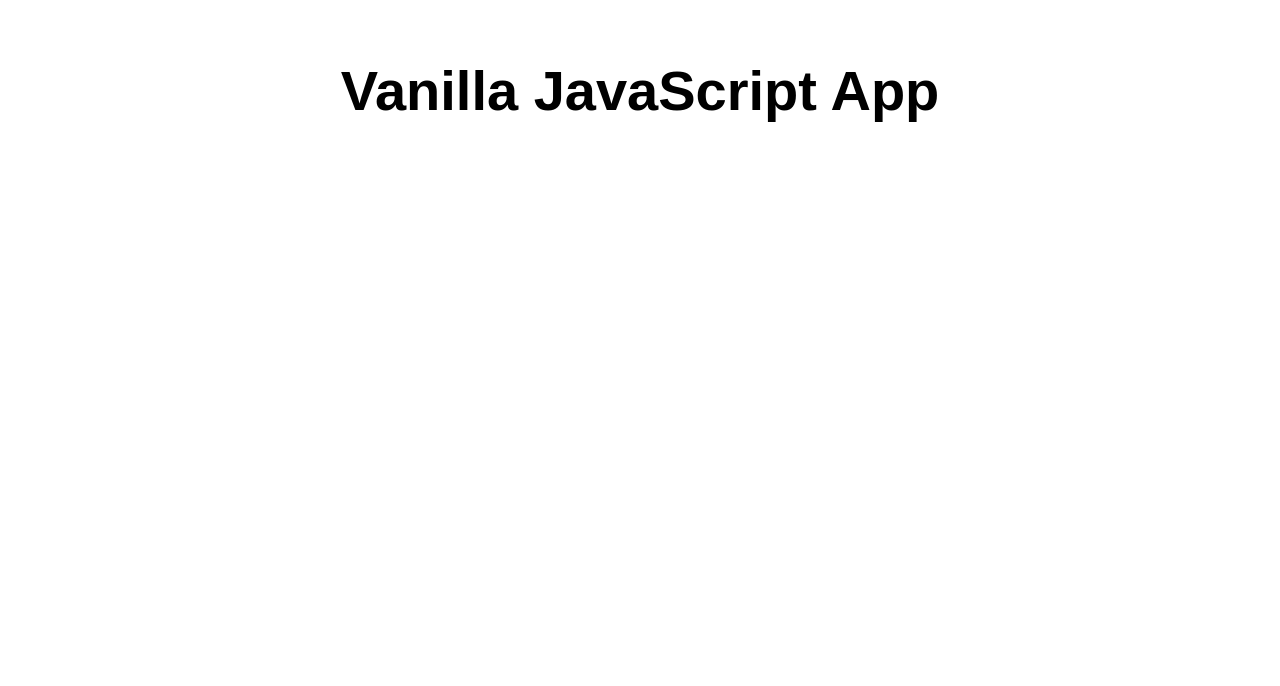
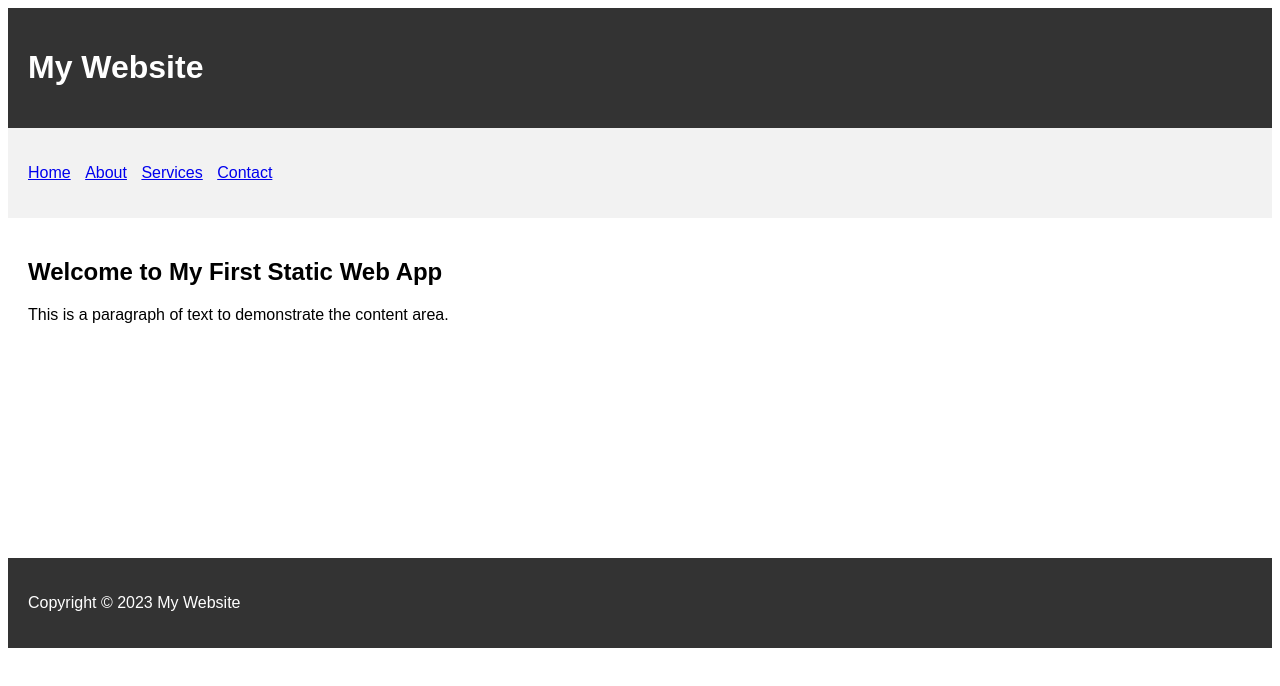
Before and after one commit to Centaurioun/my-first-static-web-app, a website: page src/index.html in a window 1280 px wide. Drawn offline with Linux system fonts and the light colour scheme.

Commit message:
Page update

```diff
--- a/src/index.html
+++ b/src/index.html
@@ -1,17 +1,44 @@
 <!DOCTYPE html>
 <html lang="en">
+<head>
+    <meta charset="UTF-8">
+    <meta http-equiv="X-UA-Compatible" content="IE=edge">
+    <meta name="viewport" content="width=device-width, initial-scale=1.0">
+    <title>My First Static Web App</title>
+    <style>
+        body { font-family: Arial, sans-serif; }
+        header, nav, main, footer { padding: 20px; }
+        header { background: #333; color: white; }
+        nav { background: #f2f2f2; }
+        nav ul { list-style-type: none; padding: 0; }
+        nav ul li { display: inline; margin-right: 10px; }
+        main { min-height: 300px; }
+        footer { background: #333; color: white; }
+    </style>
+</head>
+<body>
 
-<head>
-  <meta charset="UTF-8">
-  <meta name="viewport" content="width=device-width, initial-scale=1.0">
-  <link rel="stylesheet" href="styles.css">
-  <title>Vanilla JavaScript App</title>
-</head>
+<header>
+    <h1>My Website</h1>
+</header>
 
-<body>
-  <main>
-    <h1>Vanilla JavaScript App</h1>
-  </main>
+<nav>
+    <ul>
+        <li><a href="#">Home</a></li>
+        <li><a href="#">About</a></li>
+        <li><a href="#">Services</a></li>
+        <li><a href="#">Contact</a></li>
+    </ul>
+</nav>
+
+<main>
+    <h2>Welcome to My First Static Web App</h2>
+    <p>This is a paragraph of text to demonstrate the content area.</p>
+</main>
+
+<footer>
+    <p>Copyright © 2023 My Website</p>
+</footer>
+
 </body>
-
 </html>
```
